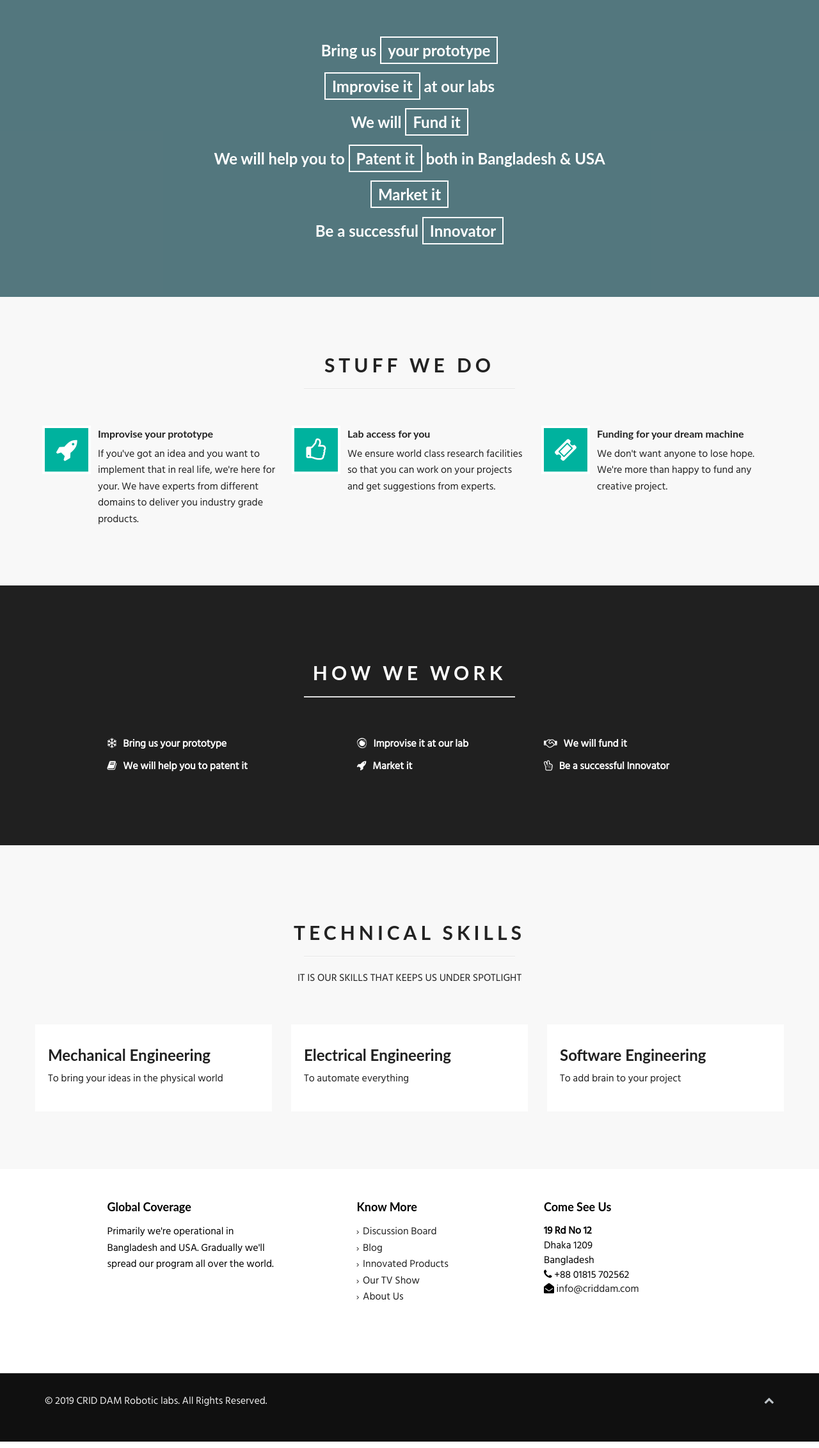
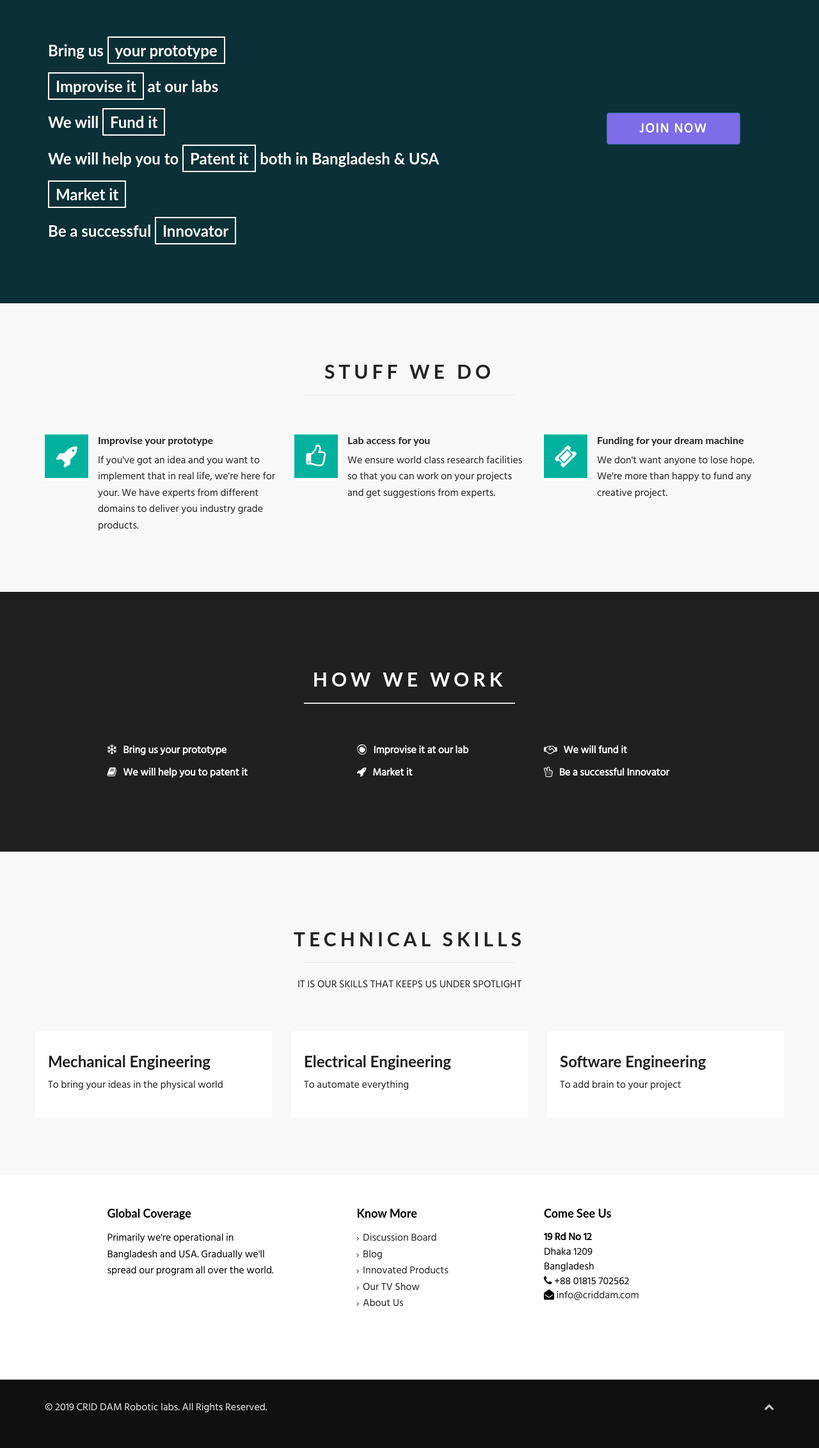
Before and after one commit to mortuzacrid/CRID, a PHP site: page / in a window 1280 px wide. Shown: the part 50-2313 px from the top of the page at 64% size. Run offline with PHP 8.4, Linux system fonts and the light colour scheme.

Commit message:
Added extra join us button in main page.

```diff
--- a/css/style.css
+++ b/css/style.css
@@ -2333,10 +2333,6 @@ i.fa.fa-child.side-gap {
     padding: 5px 10px;
 }
 
-.dark{
-    /*background: #073a44ad;*/
-    background: rgba(7,58,68,0.69);
-}
 
 .hero {
     width: 100%;
@@ -2386,3 +2382,43 @@ a.navbar-brand {
         height: 190%;
     }
 }
+
+.dark{
+    /*background: #073a44ad;*/
+    background: rgba(7,58,68,0.69);
+    /*background-image: url("../images/hero.png");*/
+/*background: #000;*/
+}
+
+
+section.hero.dark {
+    text-align: left;
+    /* display: flex; */
+    position: relative;
+}
+
+section.hero.dark::after {
+    content: "";
+    opacity: 0.9;
+    position: absolute;
+    z-index: -2;
+    height: 100%;
+    width: 100%;
+    background-color: black;
+}
+
+a.btn.btn-primary.joinbtn {
+    margin-top: 130px;
+    padding: 10px 50px;
+    font-size: 20px;
+    font-weight: 800;
+    text-transform: uppercase;
+    margin-left: 100px;
+    color: #fff;
+}
+
+.btn-primary {
+    color: #fff;
+    background-color: #7e6ce8;
+    border-color: #2e6da4;
+}
--- a/index.php
+++ b/index.php
@@ -7,12 +7,19 @@
 
 <section class="hero dark">
     <div class="hero-inner header-titles container">
+        <div class="row">
+            <div class="col-md-8">
                 <h3>Bring us <span>your prototype</span></h3>
                 <h3><span>Improvise it</span> at our labs</h3>
                 <h3>We will <span>Fund it</span></h3>
                 <h3>We will help you to <span>Patent it</span> both in Bangladesh & USA</h3>
                 <h3><span>Market it</span></h3>
                 <h3>Be a successful <span>Innovator</span></h3>
+            </div>
+            <div class="col-md-4">
+                <a href="#" class="btn btn-primary joinbtn">Join Now</a>
+            </div>
+        </div>
     </div>
 </section>
 
```
Lines whose indentation alone changed are shown as unchanged.
